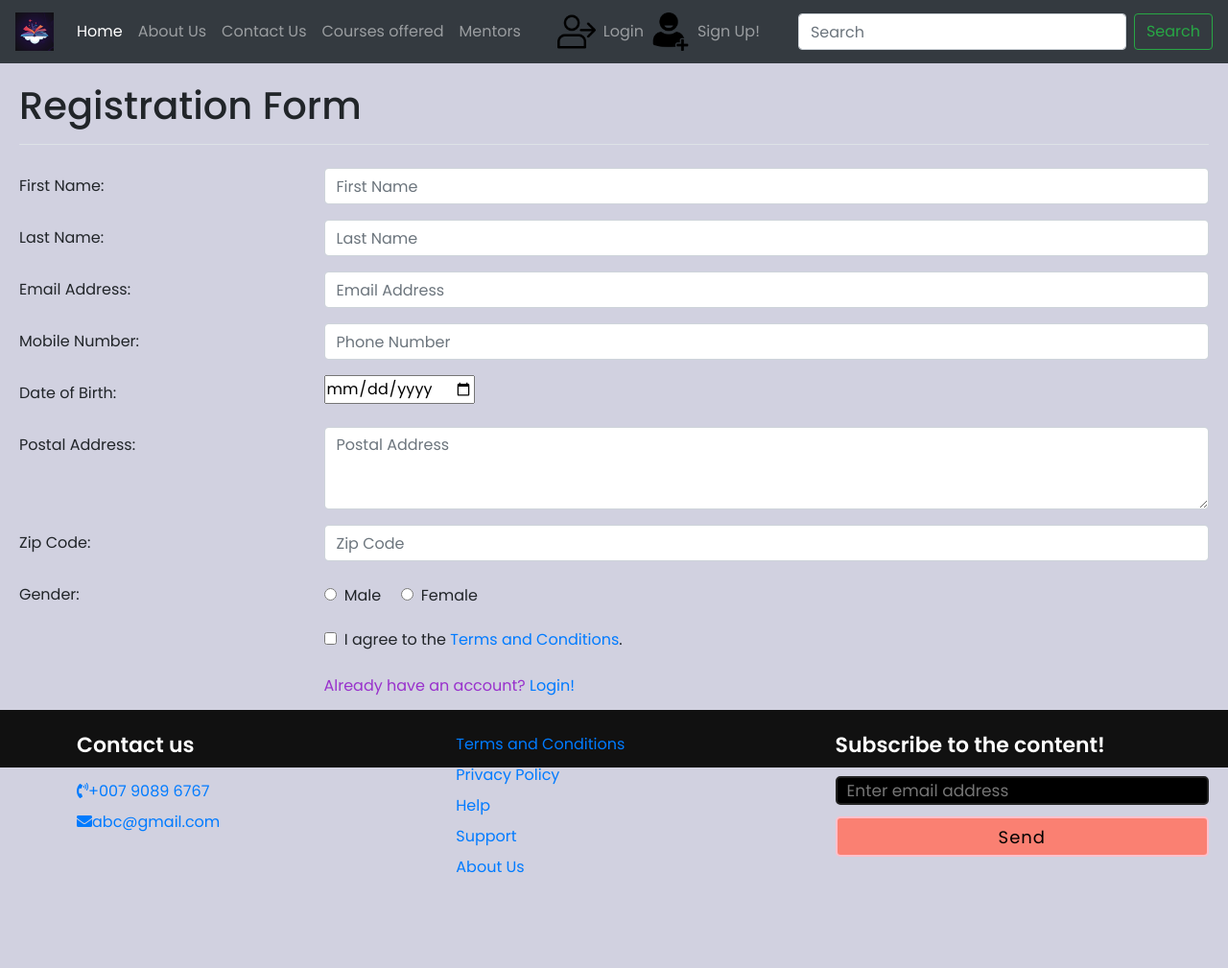
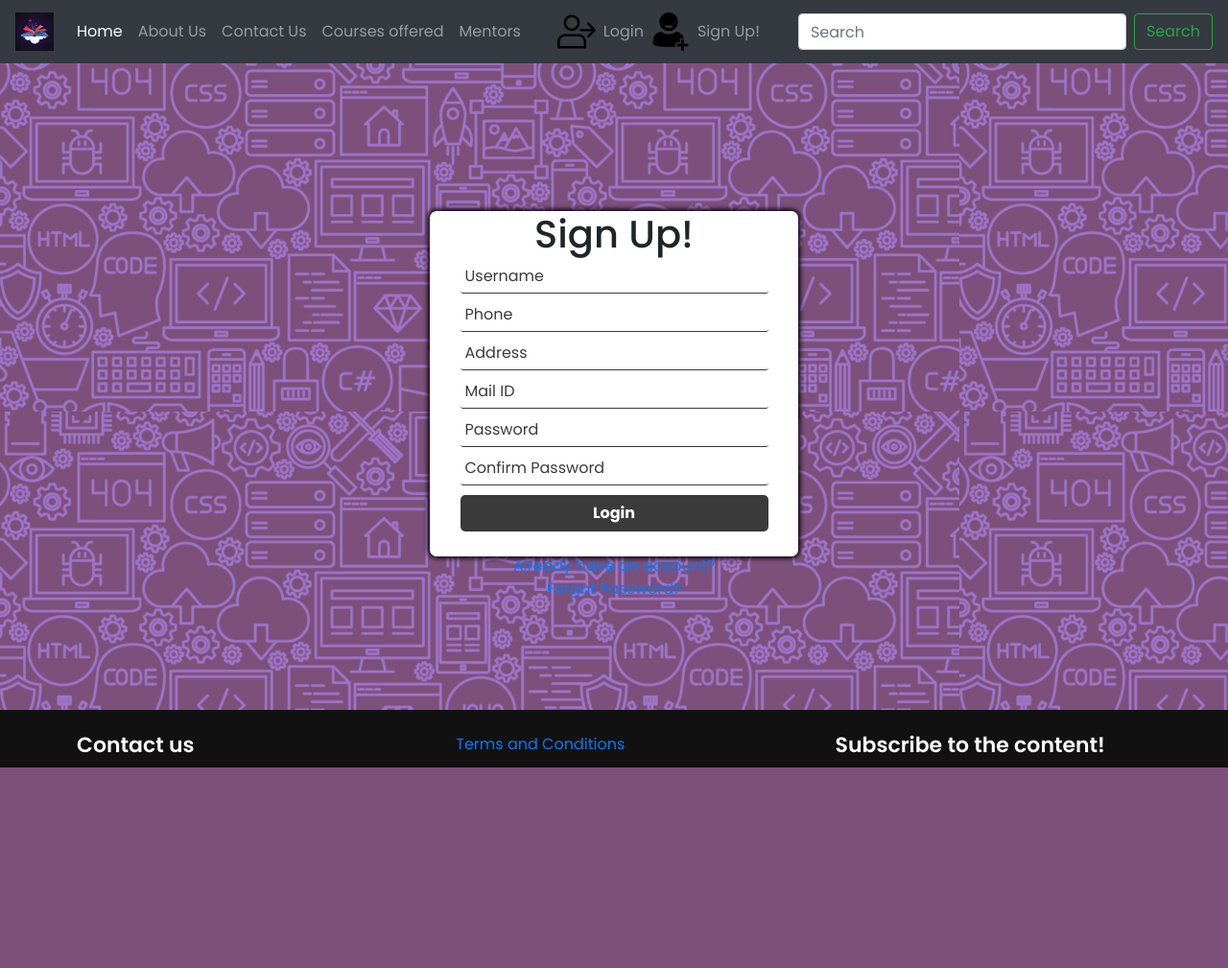
Before and after one commit to soujanyanmbri/webpass1, a PHP site: page /Routes/signup.html in a window 1280 px wide. Shown: the whole page at 96% size. After the commit the page ends 800 px from the top, so only its background shows below. Run offline with PHP 8.4, Linux system fonts and the light colour scheme.

```diff
--- /dev/null
+++ b/CSS/reg.css
@@ -0,0 +1,53 @@
+html {
+    height: 100%;
+  }
+
+
+
+  #main-holder {
+    width: 30%;
+    height: 45%;
+    display: grid;
+    justify-items: center;
+    align-items: center;
+    background-color: white;
+    border-radius: 7px;
+    position: absolute;
+    left: 50%;
+    top: 50%;
+    transform: translate(-50%, -50%);
+    box-shadow: 0px 0px 5px 2px black;
+  }
+
+
+  #login-form {
+    align-self: flex-start;
+    display: grid;
+    justify-items: center;
+    align-items: center;
+  }
+
+  .login-form-field::placeholder {
+    color: #3a3a3a;
+  }
+
+  .login-form-field {
+    border: none;
+    border-bottom: 1px solid #3a3a3a;
+    margin-bottom: 10px;
+    border-radius: 3px;
+    outline: none;
+    padding: 0px 0px 5px 5px;
+  }
+
+  #login-form-submit {
+    width: 100%;
+    padding: 7px;
+    border: none;
+    border-radius: 5px;
+    color: white;
+    font-weight: bold;
+    background-color: #3a3a3a;
+    cursor: pointer;
+    outline: none;
+  }
--- a/Routes/about.html
+++ b/Routes/about.html
@@ -79,8 +79,8 @@
 
   <div class="about">
     <div class="image">
-      <img src="https://images.unsplash.com/photo-1507238691740-187a5b1d37b8"
-        style="border: 5px solid black; border-radius: 6px;" alt="">
+      <img src="../images/about.png"
+        alt="">
     </div>
 
     <div class="content">
--- a/Routes/mentors.html
+++ b/Routes/mentors.html
@@ -14,7 +14,7 @@
     <link rel="stylesheet" href="../index.css">
     <link rel="stylesheet" href="../CSS/mentors.css">
 
-    <title>Courses</title>
+    <title>Mentors</title>
   </head>
   <body style="background-color: pink;">
     <nav class="navbar navbar-expand-lg navbar-dark bg-dark">
--- a/Routes/signup.html
+++ b/Routes/signup.html
@@ -5,6 +5,7 @@
     <meta charset="utf-8">
     <meta name="viewport" content="width=device-width, initial-scale=1, shrink-to-fit=no">
     <link rel="stylesheet" href="../index.css">
+    <link rel="stylesheet" href="../CSS/reg.css">
     <link rel="stylesheet" href="https://stackpath.bootstrapcdn.com/bootstrap/4.3.1/css/bootstrap.min.css" integrity="sha384-ggOyR0iXCbMQv3Xipma34MD+dH/1fQ784/j6cY/iJTQUOhcWr7x9JvoRxT2MZw1T" crossorigin="anonymous">
     <script src="https://code.jquery.com/jquery-3.3.1.slim.min.js" integrity="sha384-q8i/X+965DzO0rT7abK41JStQIAqVgRVzpbzo5smXKp4YfRvH+8abtTE1Pi6jizo" crossorigin="anonymous"></script>
     <script src="https://cdnjs.cloudflare.com/ajax/libs/popper.js/1.14.7/umd/popper.min.js" integrity="sha384-UO2eT0CpHqdSJQ6hJty5KVphtPhzWj9WO1clHTMGa3JDZwrnQq4sF86dIHNDz0W1" crossorigin="anonymous"></script>
@@ -90,84 +91,23 @@
 
       </div>
     </nav>
+    <div id="main-holder">
+      <h1 id="login-header">Sign Up!</h1>
+      <form id="login-form" onsubmit="checkLogin()">
+        <input type="text" name="username" id="username-field" class="login-form-field" placeholder="Username">
+        <input type="text" name="phone_number" id="username-field" class="login-form-field" placeholder="Phone">
+        <input type="text" name="address" id="username-field" class="login-form-field" placeholder="Address">
+        <input type="text" name="mail" id="username-field" class="login-form-field" placeholder="Mail ID">
+        <input type="password" name="password" id="password-field" class="login-form-field" placeholder="Password">
+        <input type="password" name="cpassword" id="password-field" class="login-form-field" placeholder="Confirm Password">
+        <input type="submit" value="Login" id="login-form-submit" >
+        <br>
+        <a href = "login.html"> Already have an account? </a>
+       <a href = "signup.html"> Forgot Password? </a>
+      </form>
 
-    <div class="bs-example">
-      <h1 class="border-bottom pb-3 mb-4">Registration Form</h1>
-      <form class="needs-validation" action="#" method="post" novalidate>
-          <div class="form-group row">
-              <label class="col-sm-3 col-form-label" for="firstName">First Name:</label>
-              <div class="col-sm-9">
-                  <input type="text" class="form-control" id="firstName" placeholder="First Name" required>
-              </div>
-          </div>
-          <div class="form-group row">
-              <label class="col-sm-3 col-form-label" for="lastName">Last Name:</label>
-              <div class="col-sm-9">
-                  <input type="text" class="form-control" id="lastName" placeholder="Last Name" required>
-              </div>
-          </div>
-          <div class="form-group row">
-              <label class="col-sm-3 col-form-label" for="inputEmail">Email Address:</label>
-              <div class="col-sm-9">
-                  <input type="email" class="form-control" id="inputEmail" placeholder="Email Address" required>
-              </div>
-          </div>
-          <div class="form-group row">
-              <label class="col-sm-3 col-form-label" for="phoneNumber">Mobile Number:</label>
-              <div class="col-sm-9">
-                  <input type="number" class="form-control" id="phoneNumber" placeholder="Phone Number" required>
-              </div>
-          </div>
-          <div class="form-group row">
-              <label class="col-sm-3 col-form-label">Date of Birth:</label>
-              <div class="col-sm-6">
-                <input type="date" id="birthday" name="birthday">
-              </div>
-          </div>
-          <div class="form-group row">
-              <label class="col-sm-3 col-form-label" for="postalAddress">Postal Address:</label>
-              <div class="col-sm-9">
-                  <textarea rows="3" class="form-control" id="postalAddress" placeholder="Postal Address" required></textarea>
-              </div>
-          </div>
-          <div class="form-group row">
-              <label class="col-sm-3 col-form-label" for="ZipCode">Zip Code:</label>
-              <div class="col-sm-9">
-                  <input type="text" class="form-control" id="ZipCode" placeholder="Zip Code" required>
-              </div>
-          </div>
-          <div class="form-group row">
-              <label class="col-sm-3 col-form-label">Gender:</label>
-              <div class="col-sm-9 mt-2">
-                  <label class="mb-0 mr-3">
-                      <input type="radio" class="mr-1" name="gender"> Male
-                  </label>
-                  <label class="mb-0 mr-3">
-                      <input type="radio" class="mr-1" name="gender"> Female
-                  </label>
-              </div>
-          </div>
-          <div class="form-group row">
-              <div class="col-sm-9 offset-sm-3">
-                  <label class="checkbox-inline">
-                      <input type="checkbox" class="mr-1" value="agree"> I agree to the <a href="terms.html">Terms and Conditions</a>.
-                  </label>
-              </div>
-          </div>
-          <div class="form-group row">
-            <div class="col-sm-9 offset-sm-3">
-                <p style="color:darkorchid;"> Already have an account? <a href="login.html"> Login! </a></p>
-            </div>
-        </div>
-          <div class="form-group row">
-              <div class="col-sm-9 offset-sm-3">
-                  <input type="submit" class="btn btn-primary" value="Submit">
-                  <input type="reset" class="btn btn-secondary" value="Reset">
-              </div>
-          </div>
+    </div>
 
-      </form>
-  </div>
     <div class="footer-filler"></div>
     <footer>
       <div class="content">
--- a/index.css
+++ b/index.css
@@ -7,10 +7,10 @@
   text-decoration: none;
 }
 body{
-  background-color:  #d1d1e0 !important;
+  background-image: url('/images/wallpaper.png') !important;
 }
 
-body {
+
   animation: fadeInAnimation ease 1s;
   animation-iteration-count: 1;
   animation-fill-mode: forwards;
--- a/tets.html
+++ /dev/null
@@ -1 +0,0 @@
-dfldjfkjsldj
```
Also changed, not shown: Routes/coursespage.html (+6 -6 lines), Routes/login.html (+80 -0 lines), index.html (+7 -5 lines), images/about.png (added), images/landing.png (added), images/wallpaper.jpg (deleted), images/wallpaper.png (added).
